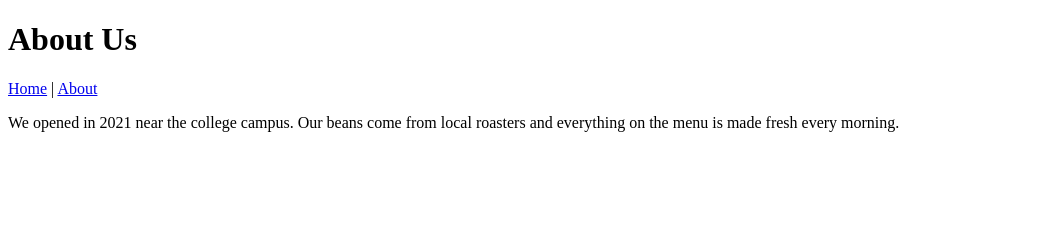
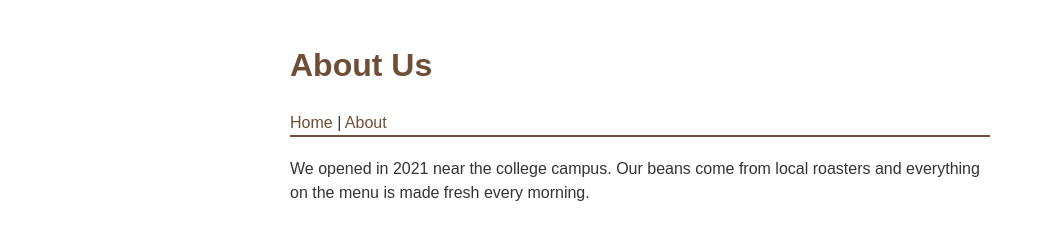
Before and after one commit to pavan042533/git-assignment, a plain HTML site: page about.html in a window 1280 px wide. Shown: the whole page, without its empty margins (0-1045 px from the left). Drawn offline with Linux system fonts and the light colour scheme.

Commit message:
add stylesheet and link it to both pages

```diff
--- a/about.html
+++ b/about.html
@@ -4,6 +4,7 @@
   <meta charset="UTF-8">
   <meta name="viewport" content="width=device-width, initial-scale=1.0">
   <title>About - Brew & Bytes Cafe</title>
+  <link rel="stylesheet" href="style.css">
 </head>
 <body>
   <header>
--- /dev/null
+++ b/style.css
@@ -0,0 +1,12 @@
+body {
+  font-family: Arial, Helvetica, sans-serif;
+  max-width: 700px;
+  margin: 0 auto;
+  padding: 20px;
+  color: #333;
+  line-height: 1.5;
+}
+header { border-bottom: 2px solid #6f4e37; margin-bottom: 20px; }
+h1 { color: #6f4e37; }
+nav a { color: #6f4e37; text-decoration: none; }
+nav a:hover { text-decoration: underline; }
```
Also changed, not shown: index.html (+1 -0 lines).
